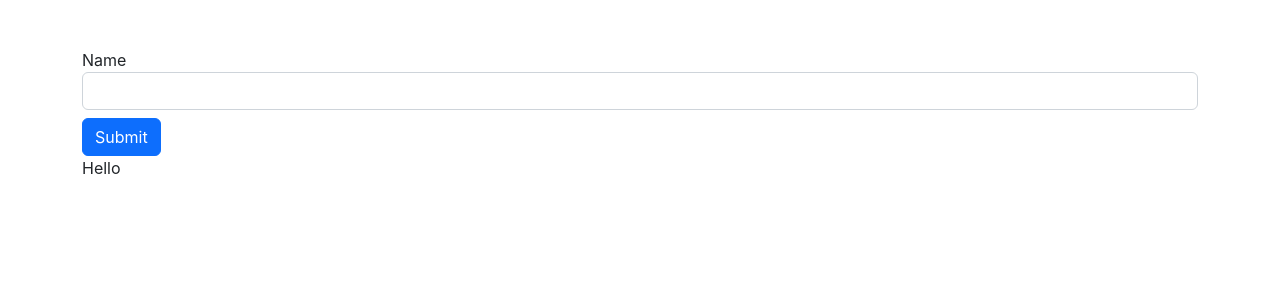
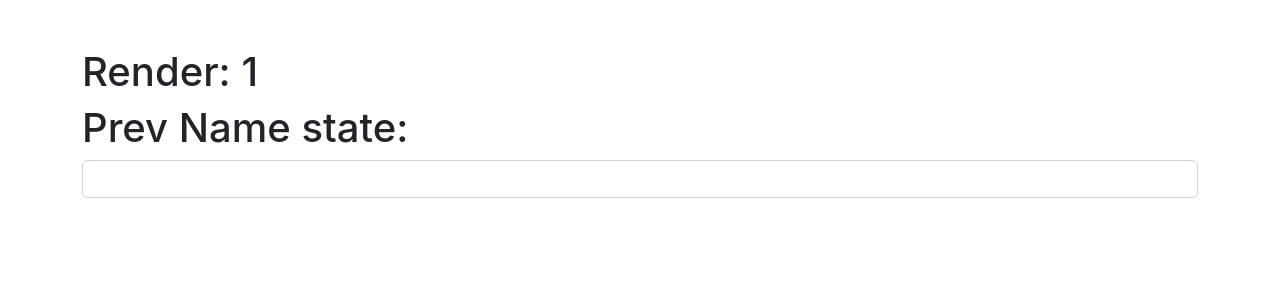
Before and after one commit to Nasirkhan294/react-sandbox, a React (Create React App) app: page / in a window 1280 px wide. Shown: the top 300 px of the page. Built offline with nearby package versions, Linux system fonts and the light colour scheme; the HTML template or start-up script is replaced by a standard one.

Commit message:
Second useRef Example

```diff
--- a/src/App.js
+++ b/src/App.js
@@ -1,10 +1,10 @@
-import UseRefExample1 from "./components/UseRefExample1";
+import UseRefExample2 from "./components/UseRefExample2";
 
 
 function App() {
   return (
     <div className='container mt-5'>
-      <UseRefExample1 />
+      <UseRefExample2 />
     </div>
   );
 }
--- /dev/null
+++ b/src/components/UseRefExample2.jsx
@@ -0,0 +1,26 @@
+import { useState, useEffect, useRef } from 'react'
+
+function UseRefExample2() {
+    const [name, setName] = useState('');
+    const render = useRef(1);
+    const prevName = useRef('');
+    useEffect(() => {
+        render.current = render.current + 1;
+        prevName.current = name
+    }, [name])
+    return (
+        <div>
+            <h1>Render: {render.current}</h1>
+            <h1>Prev Name state: {prevName.current}</h1>
+            <input
+                type="text"
+                value={name}
+                onChange={(e) => setName(e.target.value)}
+                className="form-control"
+            />
+
+        </div>
+    )
+}
+
+export default UseRefExample2
```
